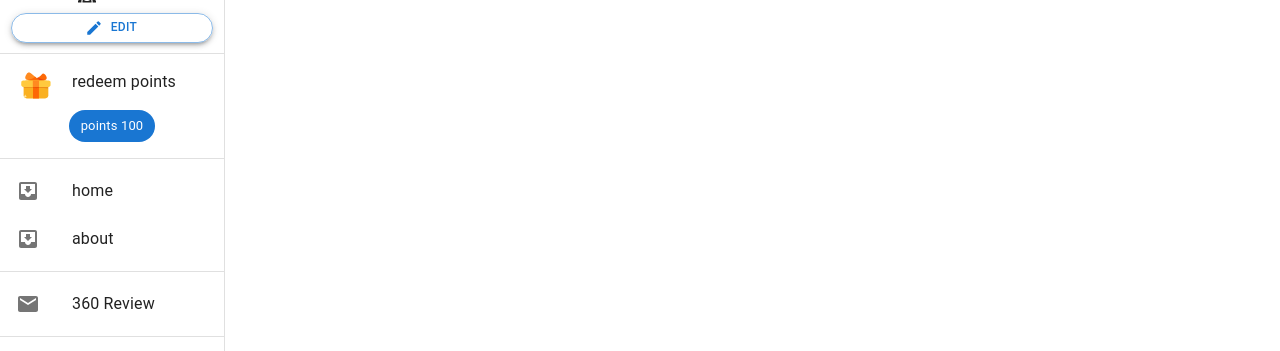
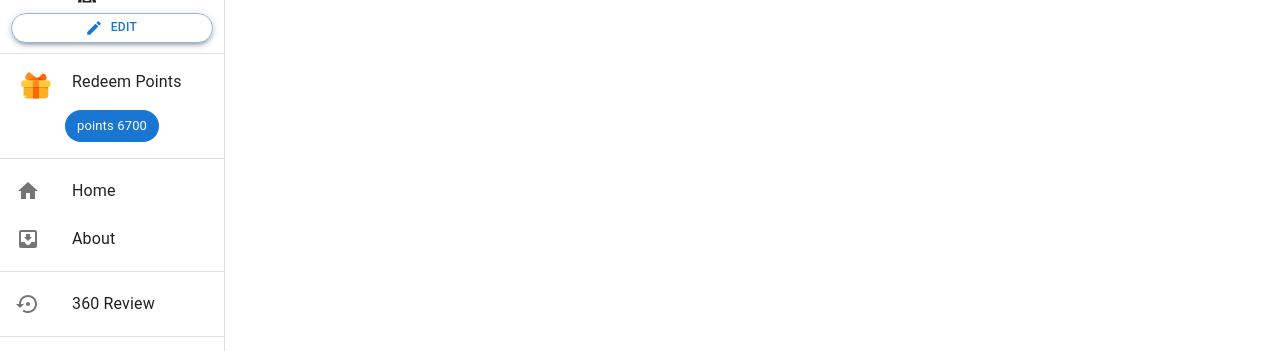
Before and after one commit to victorsamson1168/hackathon-frontend, a React (Create React App) app: page /HR in a window 1280 px wide. Shown: the part 231-582 px from the top of the page. Built offline with nearby package versions, Linux system fonts and the light colour scheme; no server answers; sample sign-in values are in the browser's storage.

Commit message:
icons added

```diff
--- a/src/screens/ResponsiveDrawer.js
+++ b/src/screens/ResponsiveDrawer.js
@@ -21,6 +21,10 @@ import { Button, Grid, Chip } from "@mui/material";
 import ProfileCard from "../components/ProfileCard/ProfileCard";
 import Lottie from "lottie-web";
 import APIService from "../services/APIService";
+import HomeIcon from '@mui/icons-material/Home';
+import StarBorderPurple500Icon from '@mui/icons-material/StarBorderPurple500';
+import PersonPinIcon from '@mui/icons-material/PersonPin';
+import SettingsBackupRestoreIcon from '@mui/icons-material/SettingsBackupRestore';
 
 let drawerWidth = 225;
 
@@ -103,7 +107,7 @@ function ResponsiveDrawer(props) {
           {/* <InboxIcon /> */}
           <Box sx={{ height: 40 }} ref={imageref} />
         </ListItemIcon>
-        <ListItemText primary="redeem points" />
+        <ListItemText primary="Redeem Points" />
       </ListItem>
       <Box
         sx={{
@@ -113,7 +117,7 @@ function ResponsiveDrawer(props) {
           marginBottom: 2,
         }}
       >
-        <Chip label="points 100" color="primary" />
+        <Chip label="points 6700" color="primary" />
       </Box>
 
       <Divider />
@@ -127,9 +131,9 @@ function ResponsiveDrawer(props) {
           }}
         >
           <ListItemIcon>
-            <InboxIcon />
+            <HomeIcon />
           </ListItemIcon>
-          <ListItemText primary="home" />
+          <ListItemText primary="Home" />
         </ListItem>
 
         <ListItem
@@ -143,7 +147,7 @@ function ResponsiveDrawer(props) {
           <ListItemIcon>
             <InboxIcon />
           </ListItemIcon>
-          <ListItemText primary="about" />
+          <ListItemText primary="About" />
         </ListItem>
 
 
@@ -162,7 +166,7 @@ function ResponsiveDrawer(props) {
             <ListItemIcon>
               <MailIcon />
             </ListItemIcon>
-            <ListItemText primary="ScoreForm" />
+            <ListItemText primary="Score Form" />
           </ListItem>
         ) : null}
 
@@ -175,7 +179,7 @@ function ResponsiveDrawer(props) {
           }}
         >
           <ListItemIcon>
-            <MailIcon />
+            <SettingsBackupRestoreIcon />
           </ListItemIcon>
           <ListItemText primary="360 Review" />
         </ListItem>
@@ -206,7 +210,7 @@ function ResponsiveDrawer(props) {
             <ListItemIcon>
               <MailIcon />
             </ListItemIcon>
-            <ListItemText primary="nominations" />
+            <ListItemText primary="Nominations" />
           </ListItem>
         ) : null}
 
@@ -220,9 +224,9 @@ function ResponsiveDrawer(props) {
             }}
           >
             <ListItemIcon>
-              <MailIcon />
+              <PersonPinIcon />
             </ListItemIcon>
-            <ListItemText primary="eom" />
+            <ListItemText primary="EOM" />
           </ListItem>
         ) : null}
 
@@ -238,7 +242,7 @@ function ResponsiveDrawer(props) {
             <ListItemIcon>
               <InboxIcon />
             </ListItemIcon>
-            <ListItemText primary="HR audit" />
+            <ListItemText primary="HR Audit" />
           </ListItem>
         ) : null}
 
@@ -255,7 +259,7 @@ function ResponsiveDrawer(props) {
             <ListItemIcon>
               <InboxIcon />
             </ListItemIcon>
-            <ListItemText primary="redeemRequest" />
+            <ListItemText primary="Redeem Request" />
           </ListItem>}
       </List>
       <Divider />
```
